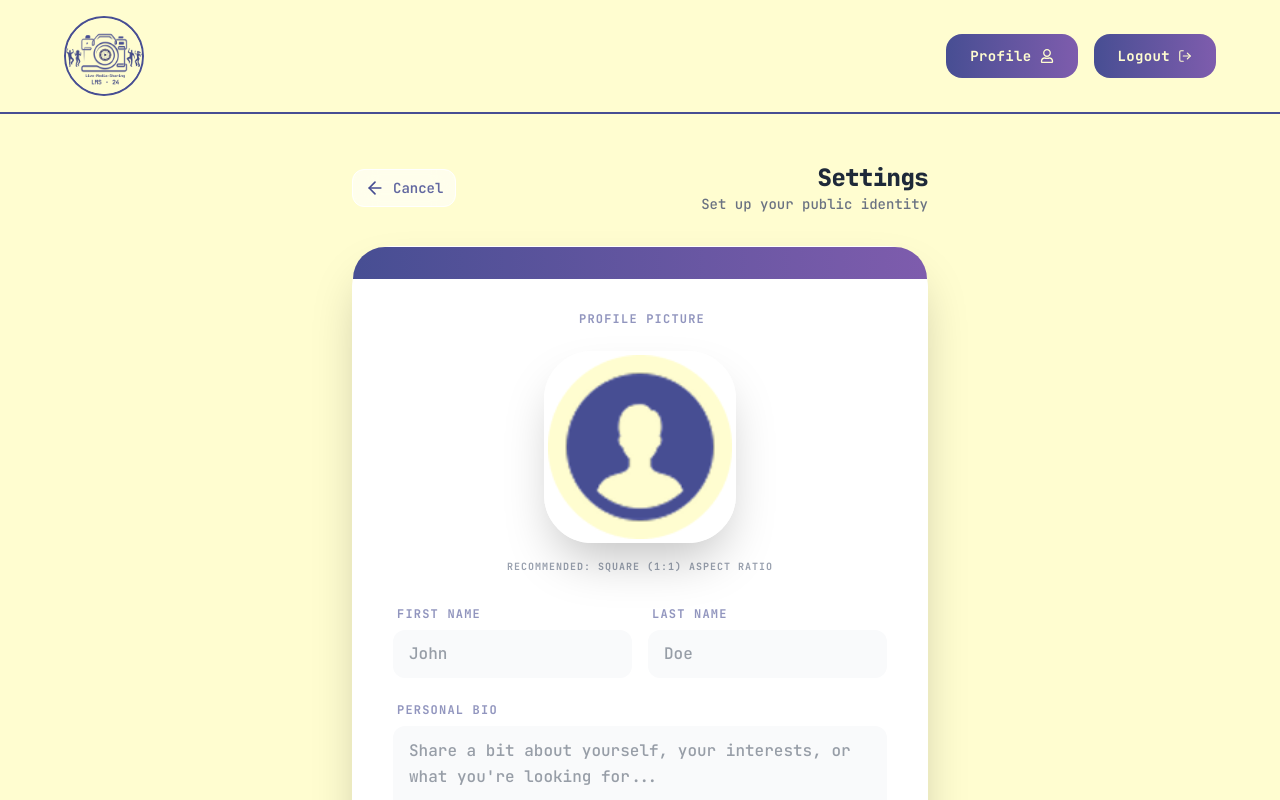
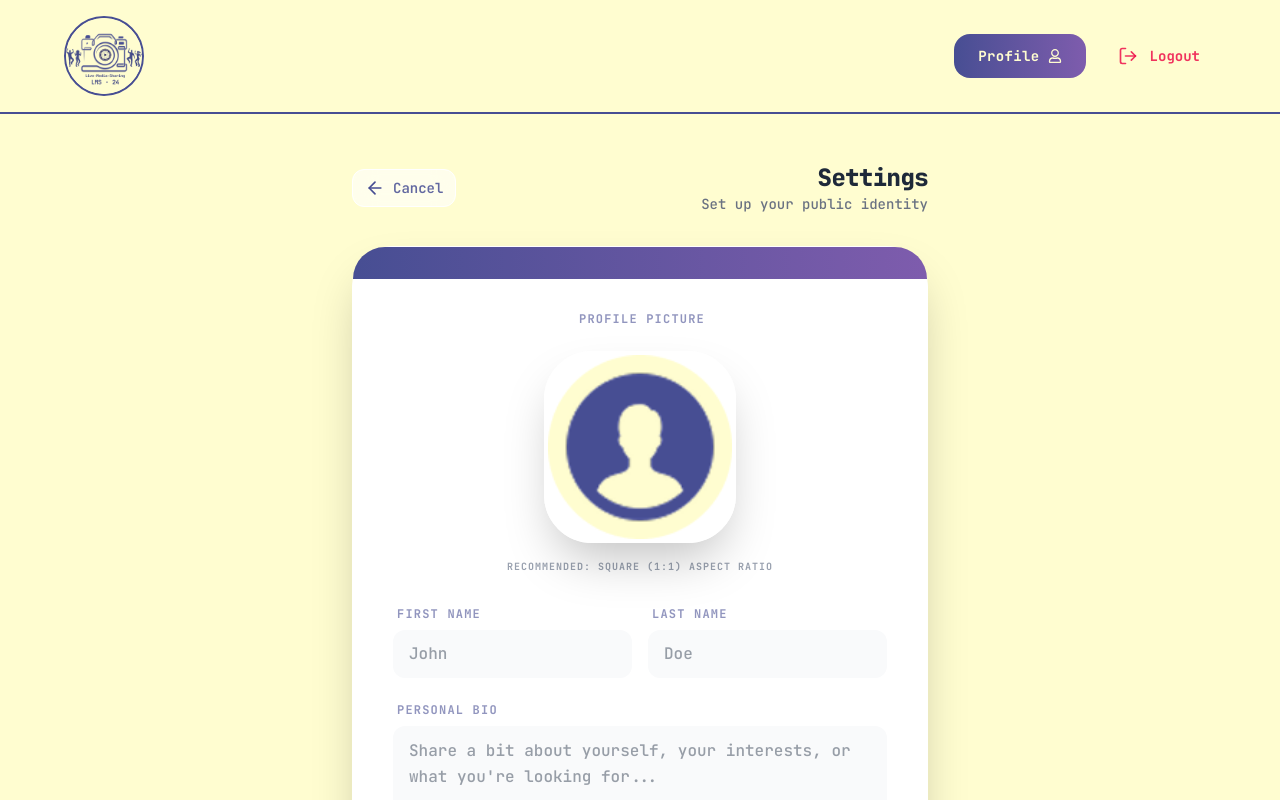
Before and after one commit to nl-codes/LMS-Event-Media-Sharing-Website, a Next.js app in the folder frontend/: page /home/profile/edit in a window 1280 px wide. Shown: the top 800 px of the page. Built offline with nearby package versions, Linux system fonts and the light colour scheme; no server answers.

Commit message:
Extract logout button into a component

```diff
--- /dev/null
+++ b/frontend/src/components/buttons/LogoutButton.tsx
@@ -0,0 +1,62 @@
+"use client";
+
+import clsx from "clsx";
+import { LogOut } from "lucide-react";
+import { useRouter } from "next/navigation";
+import toast from "react-hot-toast";
+
+import { openConfirmationDialog } from "@/components/confirm/openConfirmationDialog";
+import { backend_url } from "@/config/backend";
+import { useUser } from "@/context/UserContext";
+
+type LogoutButtonProps = {
+    className?: string;
+    redirectTo?: string;
+};
+
+export default function LogoutButton({
+    className,
+    redirectTo = "/login",
+}: LogoutButtonProps) {
+    const router = useRouter();
+    const { setUser } = useUser();
+
+    const handleLogOut = async () => {
+        try {
+            await fetch(`${backend_url}/users/logout`, {
+                method: "POST",
+                credentials: "include",
+            });
+        } catch (err) {
+            console.error(err);
+        }
+
+        setUser(null);
+        router.push(redirectTo);
+        toast.success("Log out successful!");
+    };
+
+    const handleLogOutClick = () => {
+        openConfirmationDialog({
+            title: "Confirm Logout",
+            message: "Are you sure you want to log out of your account?",
+            confirmText: "Logout",
+            cancelText: "Stay",
+            isDanger: true,
+            onConfirm: handleLogOut,
+        });
+    };
+
+    return (
+        <button
+            type="button"
+            onClick={handleLogOutClick}
+            className={clsx(
+                "flex w-full min-w-fit items-center gap-3 rounded-2xl px-4 py-3 text-sm font-bold text-rose-600/80 transition-all hover:bg-rose-500/10 hover:text-rose-700",
+                className,
+            )}>
+            <LogOut className="h-5 w-5" />
+            Logout
+        </button>
+    );
+}
--- a/frontend/src/components/headers/SignedHeader.tsx
+++ b/frontend/src/components/headers/SignedHeader.tsx
@@ -2,45 +2,14 @@
 import { useRouter } from "next/navigation";
 import Button from "../buttons/Button";
 import { FaRegUser } from "react-icons/fa";
-import { FiLogOut } from "react-icons/fi";
-import { backend_url } from "@/config/backend";
-import { useUser } from "@/context/UserContext";
 import Link from "next/link";
 import LogoRounded from "../logo/Logo_Rounded";
-import { openConfirmationDialog } from "@/components/confirm/openConfirmationDialog";
-import toast from "react-hot-toast";
+import LogoutButton from "@/components/buttons/LogoutButton";
 
 export default function SignedHeader({ userName }: { userName: string }) {
     const router = useRouter();
-    const { setUser } = useUser();
 
     const handleProfileClick = () => router.push("/home/profile");
-
-    // This handles the actual logout logic
-    const handleLogOut = async () => {
-        try {
-            await fetch(`${backend_url}/users/logout`, {
-                method: "POST",
-                credentials: "include",
-            });
-        } catch (err) {
-            console.error(err);
-        }
-        setUser(null);
-        router.push("/login");
-        toast.success("Log out successful!");
-    };
-
-    const handleLogOutClick = () => {
-        openConfirmationDialog({
-            title: "Confirm Logout",
-            message: "Are you sure you want to log out of your account?",
-            confirmText: "Logout",
-            cancelText: "Stay",
-            isDanger: true,
-            onConfirm: handleLogOut,
-        });
-    };
 
     return (
         <header className="w-full pt-4">
@@ -62,11 +31,9 @@ export default function SignedHeader({ userName }: { userName: string }) {
                         Profile <FaRegUser />
                     </Button>
 
-                    <Button
-                        className="flex items-center gap-2"
-                        handleClick={handleLogOutClick}>
-                        Logout <FiLogOut />
-                    </Button>
+                    <div>
+                        <LogoutButton />
+                    </div>
                 </div>
             </div>
         </header>
```
